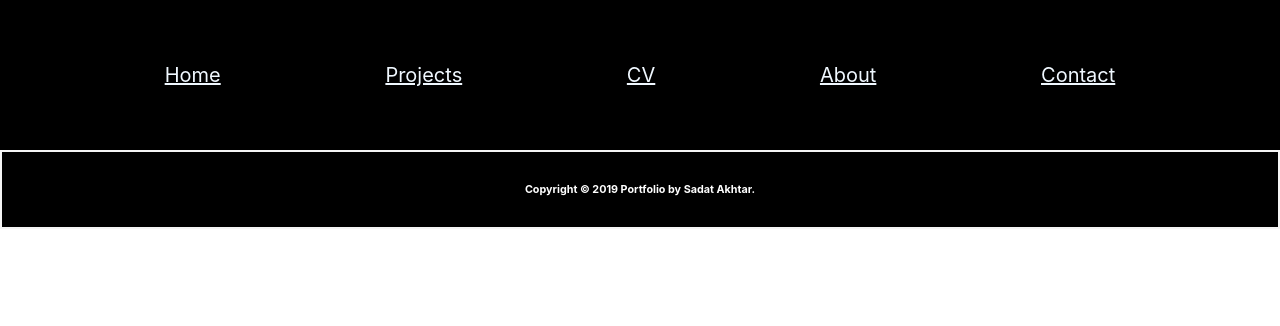
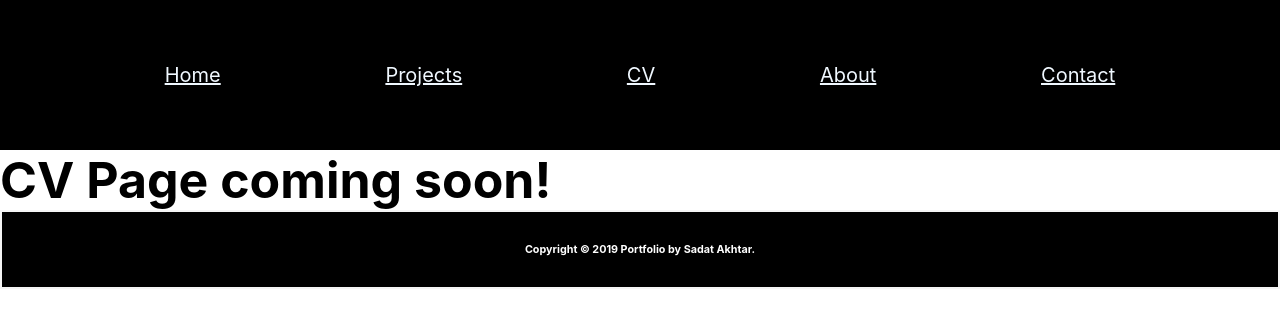
Before and after one commit to sadatakhtar/myportfolio-app, a React (Create React App) app: page /Components/Cv in a window 1280 px wide. Shown: the top 326 px of the page. Built offline with nearby package versions, Linux system fonts and the light colour scheme.

Commit message:
created temporary Cv.js page

```diff
--- a/public/index.html
+++ b/public/index.html
@@ -39,7 +39,7 @@
       To begin the development, run `npm start` or `yarn start`.
       To create a production bundle, use `npm run build` or `yarn build`.
     -->
-    <form  action="/myportfolio-app/src/Components/Thanks.js" name="contact" method="POST" netlify netlify-honeypot="bot-field" hidden>
+    <form name="contact" method="POST" netlify netlify-honeypot="bot-field" hidden>
       <p>
            <label>
               <input className="input" type="text" name="name" placeholder="Full name" />
--- a/src/App.js
+++ b/src/App.js
@@ -8,6 +8,7 @@ import Contact from './Components/Contact';
 import Projects from './Components/Projects';
 import { Link, BrowserRouter as Router, Switch, Route } from 'react-router-dom';
 import Thanks from './Components/Thanks';
+import Cv from './Components/Cv';
 
 function App() {
   return (
@@ -19,6 +20,7 @@ function App() {
       <Route path="/Components/Projects" component={Projects} />
       <Route path="/Components/Contact" component={Contact} />
       <Route path="/Components/Thanks" component={Thanks} />
+      <Route path="/Components/Cv" component={Cv} />
       <Footer />
 
     </div>
--- a/src/Components/Contact.js
+++ b/src/Components/Contact.js
@@ -10,7 +10,7 @@ function Contact(){
         <div id="main-div">
         <h1>Contact Page</h1>
         <p><img src={email} alt="email" height="50px" width="50px" /></p>
-        <form action="/Thanks" name="emailform" method="POST">
+        <form name="emailform" method="POST">
         <input type="hidden" name="form-name" value="contact" />
             <p>
                  <label>
--- /dev/null
+++ b/src/Components/Cv.js
@@ -0,0 +1,8 @@
+import React from 'react';
+
+function Cv(){
+    return (
+        <h1>CV Page coming soon!</h1>
+    )
+}
+export default Cv;
```
